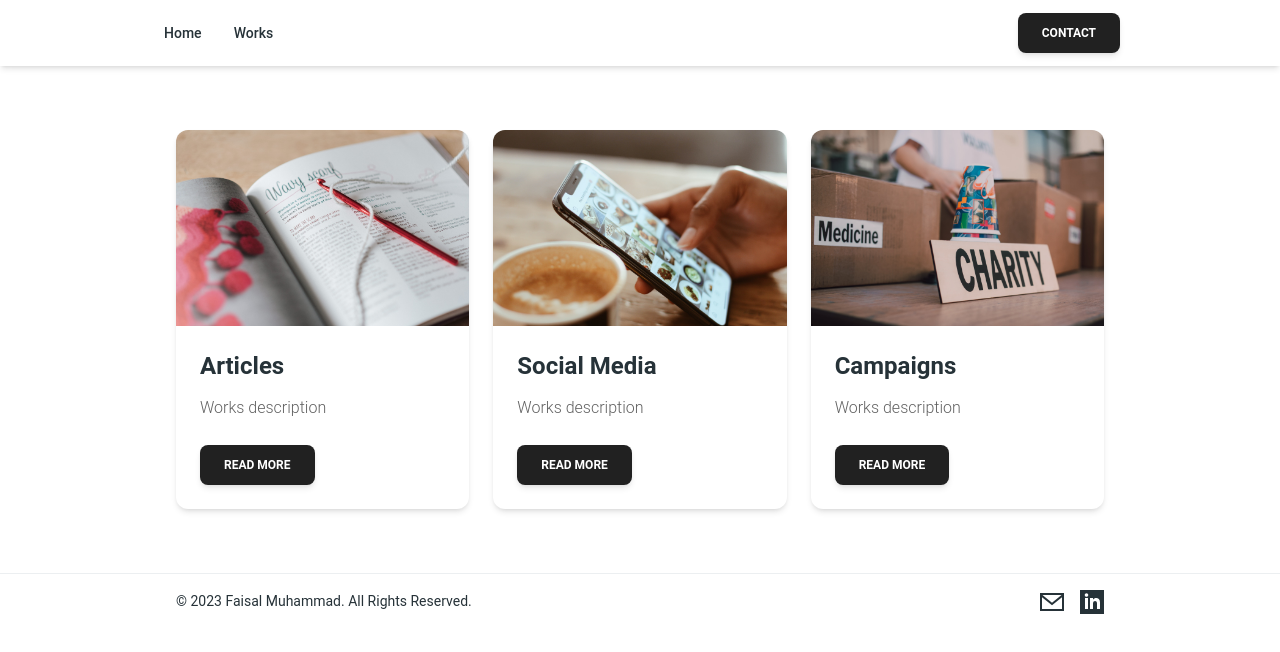
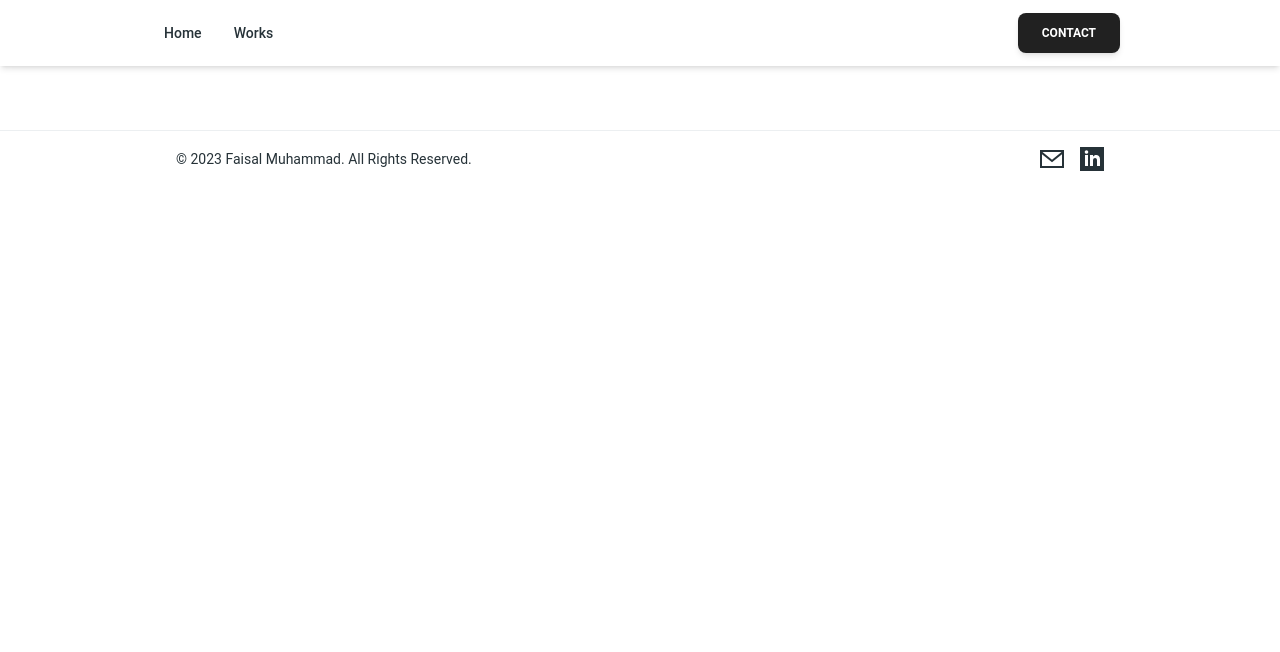
Before and after one commit to faisalm29/material-tailwind-portfolio, a Next.js app: page /work in a window 1280 px wide. Shown: the top 652 px of the page. Built offline with nearby package versions, Linux system fonts and the light colour scheme.

Commit message:
fixing client-side error 4

```diff
--- a/src/components/ArticleGallery.tsx
+++ b/src/components/ArticleGallery.tsx
@@ -4,7 +4,7 @@ import EntryCard from "./EntryCard";
 const ArticleGallery = ({ articles }: { articles: Article[] }): JSX.Element => {
   return (
     <div className="mb-16 px-4 md:flex md:items-start md:justify-center md:gap-6">
-      {articles.map((article, id) => (
+      {/* {articles.map((article, id) => (
         <EntryCard
           key={id}
           title={article.title}
@@ -12,7 +12,7 @@ const ArticleGallery = ({ articles }: { articles: Article[] }): JSX.Element => {
           thumbnailUrl={article.thumbnail}
           slug={article.slug}
         />
-      ))}
+      ))} */}
     </div>
   );
 };
--- a/src/components/CampaignGallery.tsx
+++ b/src/components/CampaignGallery.tsx
@@ -8,7 +8,7 @@ const CampaignGallery = ({
 }): JSX.Element => {
   return (
     <div className="mb-16 px-4 md:flex md:items-start md:justify-center md:gap-6">
-      {campaigns.map((campaign, id) => (
+      {/* {campaigns.map((campaign, id) => (
         <EntryCard
           key={id}
           title={campaign.title}
@@ -16,7 +16,7 @@ const CampaignGallery = ({
           thumbnailUrl={campaign.thumbnail}
           slug={campaign.slug}
         />
-      ))}
+      ))} */}
     </div>
   );
 };
--- a/src/components/SocialMediaGallery.tsx
+++ b/src/components/SocialMediaGallery.tsx
@@ -1,5 +1,5 @@
+import type { SocialMedia } from "contentlayer/generated";
 import EntryCard from "./EntryCard";
-import type { SocialMedia } from "contentlayer/generated";
 
 const SocialMediaGallery = ({
   socialMedias,
@@ -8,7 +8,7 @@ const SocialMediaGallery = ({
 }): JSX.Element => {
   return (
     <div className="mb-16 px-4 md:flex md:items-start md:justify-center md:gap-6">
-      {socialMedias.map((socialMedia, id) => (
+      {/* {socialMedias.map((socialMedia, id) => (
         <EntryCard
           key={id}
           title={socialMedia.title}
@@ -16,7 +16,7 @@ const SocialMediaGallery = ({
           thumbnailUrl={socialMedia.thumbnail}
           slug={socialMedia.slug}
         />
-      ))}
+      ))} */}
     </div>
   );
 };
--- a/src/components/WorksSection.tsx
+++ b/src/components/WorksSection.tsx
@@ -24,7 +24,7 @@ const works = [
 const WorksSection = (): JSX.Element => {
   return (
     <section className="mx-auto mb-16 max-w-[960px] px-4">
-      <main className="md: justify-center md:flex md:items-center md:gap-6">
+      {/* <main className="md: justify-center md:flex md:items-center md:gap-6">
         {works.map((work, id) => (
           <WorkCard
             key={id}
@@ -34,7 +34,7 @@ const WorksSection = (): JSX.Element => {
             href={work.href}
           />
         ))}
-      </main>
+      </main> */}
     </section>
   );
 };
```
